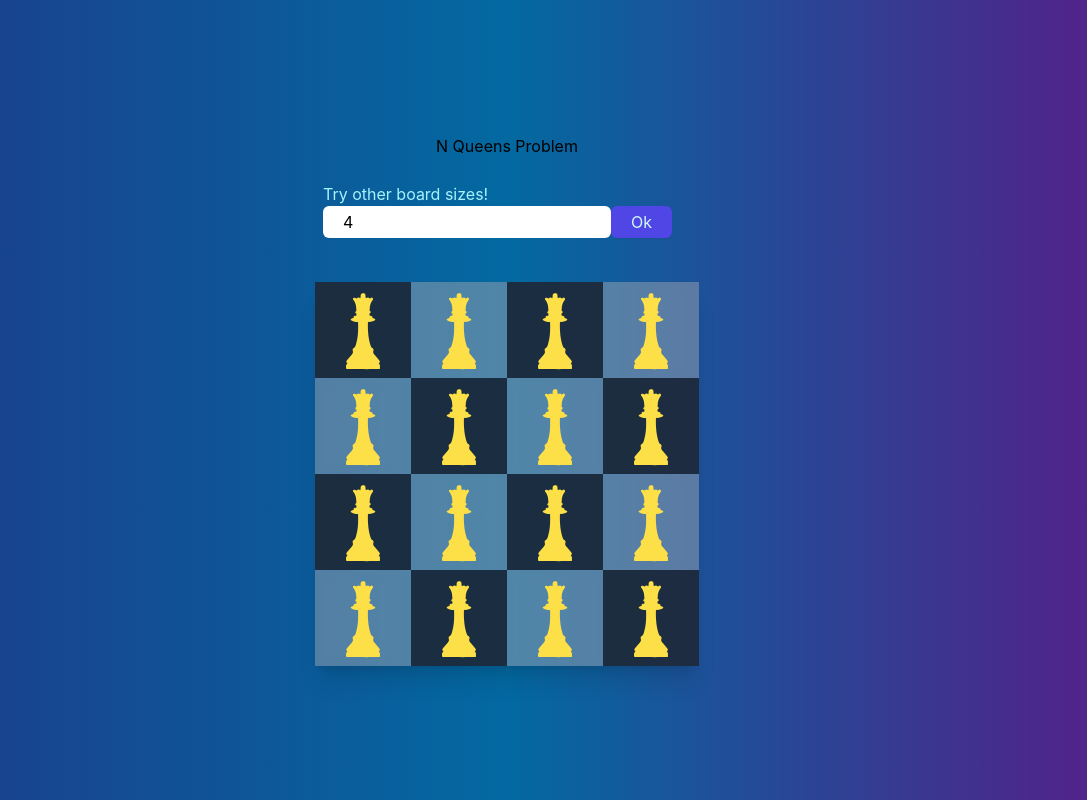
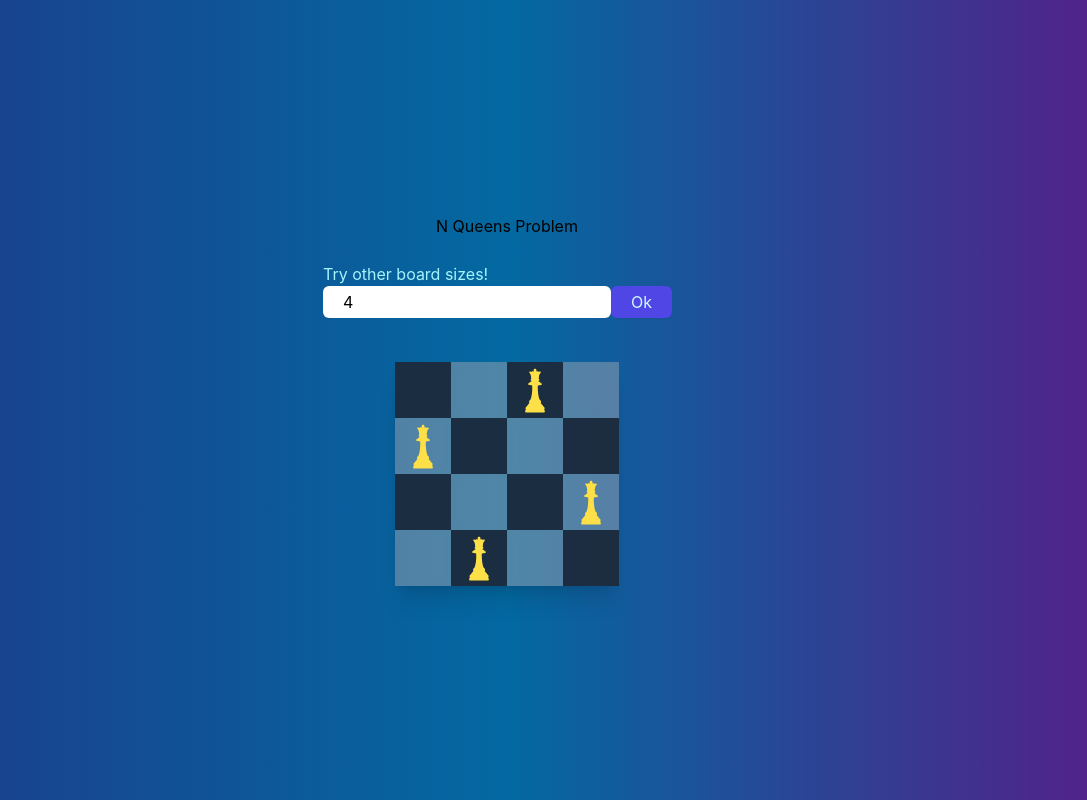
Before and after one commit to angvzrz/nqueens-problem, a React (Create React App) app in the folder frontend/: page / in a window 1280 px wide. Shown: the whole page, without its empty margins (133-1220 px from the left). Built offline with nearby package versions, Linux system fonts and the light colour scheme.

Commit message:
display queens in board showing board solution

```diff
--- a/frontend/src/components/board/board-row.jsx
+++ b/frontend/src/components/board/board-row.jsx
@@ -1,8 +1,8 @@
 import { Square } from './square';
 
-function BoardRow({ rowLength, colorPattern }) {
+function BoardRow({ row, colorPattern }) {
   const darkPattern = Array.from(
-    { length: rowLength },
+    { length: row.length },
     (_, index) => index % 2
   );
   const lightPattern = darkPattern.map((colorCode) => {
@@ -10,13 +10,15 @@ function BoardRow({ rowLength, colorPattern }) {
     return reversedColor;
   });
 
-  const row = colorPattern === 'dark' ? darkPattern : lightPattern;
+  const rowPattern = colorPattern === 'dark' ? darkPattern : lightPattern;
 
   return (
     <tr>
-      {row.map((colorCode, index) => {
-        const color = colorCode === 0 ? 'dark' : 'light';
-        return <Square key={index} squareColor={color} />;
+      {row.map((position, index) => {
+        const color = rowPattern[index] === 0 ? 'dark' : 'light';
+        return (
+          <Square key={index} squareColor={color} hasQueen={position === 1} />
+        );
       })}
     </tr>
   );
--- a/frontend/src/components/board/board.jsx
+++ b/frontend/src/components/board/board.jsx
@@ -18,11 +18,7 @@ function Board({ boardSize }) {
           board.map((row, index) => {
             const colorPattern = index % 2 === 0 ? 'dark' : 'light';
             return (
-              <BoardRow
-                key={index}
-                rowLength={row.length}
-                colorPattern={colorPattern}
-              />
+              <BoardRow key={index} row={row} colorPattern={colorPattern} />
             );
           })}
       </tbody>
--- a/frontend/src/components/board/square.jsx
+++ b/frontend/src/components/board/square.jsx
@@ -4,17 +4,17 @@ const joinClassNames = (...classes) => {
   return classes.filter(Boolean).join(' ');
 };
 
-function Square({ squareColor }) {
+function Square({ squareColor, hasQueen }) {
   return (
     <td
       className={joinClassNames(
-        'h-auto w-24 bg-clip-padding blur-0 backdrop-blur-sm backdrop-filter ',
+        'h-auto w-14 bg-clip-padding blur-0 backdrop-blur-sm backdrop-filter ',
         squareColor === 'dark'
           ? 'bg-gray-800 bg-opacity-90'
           : 'bg-gray-400 bg-opacity-50'
       )}
     >
-      <Queen className="fill-yellow-300" />
+      {hasQueen && <Queen className="fill-yellow-300" />}
     </td>
   );
 }
```
